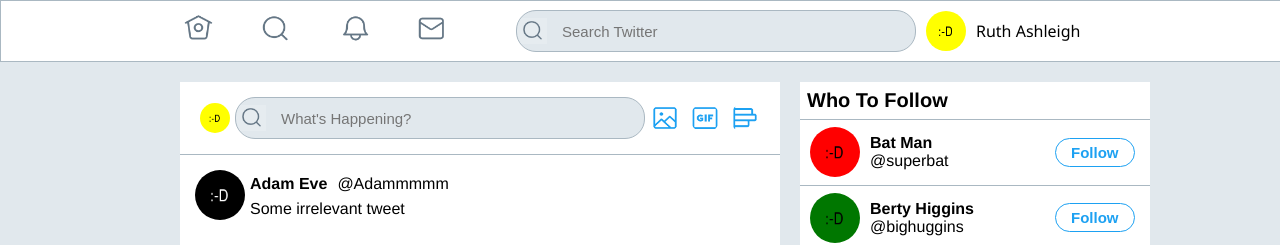
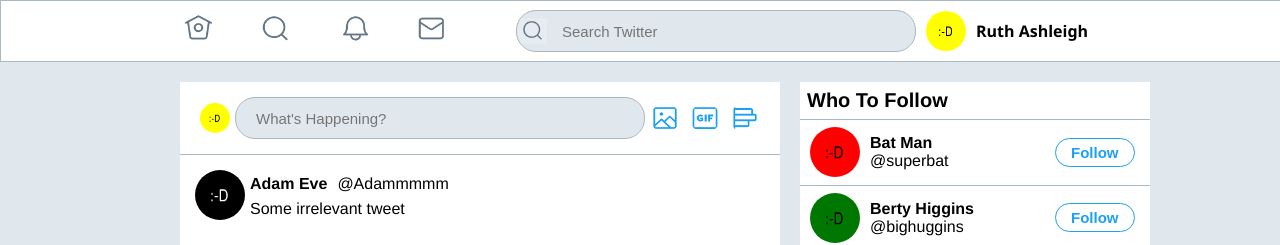
Before and after one commit to ruthcodes/react-flexbox-tweeter, a React (Create React App) app: page / in a window 1280 px wide. Shown: the top 245 px of the page. Built offline with nearby package versions, Linux system fonts and the light colour scheme.

Commit message:
Added submit new tweet functionality

```diff
--- a/src/App.js
+++ b/src/App.js
@@ -8,8 +8,9 @@ class App extends Component {
     super(props);
     this.state = {
       user: {
-        username: "Ruth Ashleigh",
-        avatarImage: "/images/head.png",
+        username: "@RuthAshleigh",
+        name: "Ruth Ashleigh",
+        avatarImage: "./images/head.png",
         tweets: []
       }
     }
--- a/src/components/Header.js
+++ b/src/components/Header.js
@@ -22,7 +22,7 @@ class Header extends Component{
       <header>
         <MainNav icons={this.state.icons}/>
         <InputBar placeholder="Search Twitter"/>
-        <User user={this.props.user}/>
+        <User user={this.props.user} hideUsername={true}/>
       </header>
     )
   }
--- a/src/components/InputBar.js
+++ b/src/components/InputBar.js
@@ -3,7 +3,7 @@ import '../styles/Header.css';
 
 function InputBar(props){
   return (
-    <input type="search" placeholder={props.placeholder}></input>
+    <input type="search" placeholder={props.placeholder} onChange={props.handlechange} onKeyDown={props.handlesubmit} value={props.value}></input>
   )
 }
 
--- a/src/components/Main.js
+++ b/src/components/Main.js
@@ -21,13 +21,39 @@ class Main extends Component{
           name: 'Cauliflower', username: "@cooliflower", avatarImage: "/images/cooliflower.png", tweet: "I like writing tweets"
         }
       ],
+      nextTweet: ''
+    }
+  }
+
+  handleChange = (e) => {
+    console.log(e.target.value)
+    this.setState({
+      nextTweet: e.target.value
+    })
+  }
+
+  handleSubmit = (e) => {
+
+    if (e.keyCode === 13 && this.state.nextTweet) {
+      let tweets = [...this.state.tweets];
+      let newTweet = {
+        name: this.props.user.name,
+        username: this.props.user.username,
+        avatarImage: this.props.user.avatarImage,
+        tweet: this.state.nextTweet
+      }
+      tweets.unshift(newTweet)
+      this.setState({
+        tweets: tweets,
+        nextTweet: ''
+      })
     }
   }
   render(){
     return (
       <div className="main">
         <content>
-          <WriteTweet user={this.props.user}/>
+          <WriteTweet user={this.props.user} handlechange={this.handleChange} handlesubmit={this.handleSubmit} value={this.state.nextTweet}/>
           <DisplayTweet tweets={this.state.tweets}/>
         </content>
       </div>
--- a/src/components/Trends.js
+++ b/src/components/Trends.js
@@ -2,7 +2,6 @@ import React from 'react';
 import '../styles/MainBody.css'
 
 function Trends(props){
-  console.log(props.trends)
   return (
     <div>
       <p>Trending in {props.trends.where}</p>
--- a/src/components/User.js
+++ b/src/components/User.js
@@ -3,12 +3,14 @@ import Avatar from './Avatar.js';
 import '../styles/Header.css';
 
 function User(props){
+    let show;
+    if (!props.hideUsername) show=props.user.username
     return (
       <div className="user">
         <Avatar image={props.user.avatarImage || props.user.image}/>
         <div>
           <p><b>{props.user.name}</b></p>
-          <p>{props.user.username}</p>
+          <p>{show}</p>
         </div>
       </div>
     )
--- a/src/components/WriteTweet.js
+++ b/src/components/WriteTweet.js
@@ -7,7 +7,7 @@ function WriteTweet(props){
   return (
     <div className="writeTweet">
       <Avatar image={props.user.avatarImage}/>
-      <InputBar placeholder="What's Happening?" />
+      <InputBar placeholder="What's Happening?" handlechange={props.handlechange} handlesubmit={props.handlesubmit} value={props.value}/>
       <img src="/images/upload-image.png" alt=""/>
       <img src="/images/upload-gif.png" alt=""/>
       <img src="/images/upload-poll.png" alt=""/>
--- a/src/styles/MainBody.css
+++ b/src/styles/MainBody.css
@@ -7,6 +7,11 @@ main{
 
 img {
   margin: 10px;
+}
+
+main input {
+  background-image: none;
+  text-indent: 0px;
 }
 
 .side {
```
